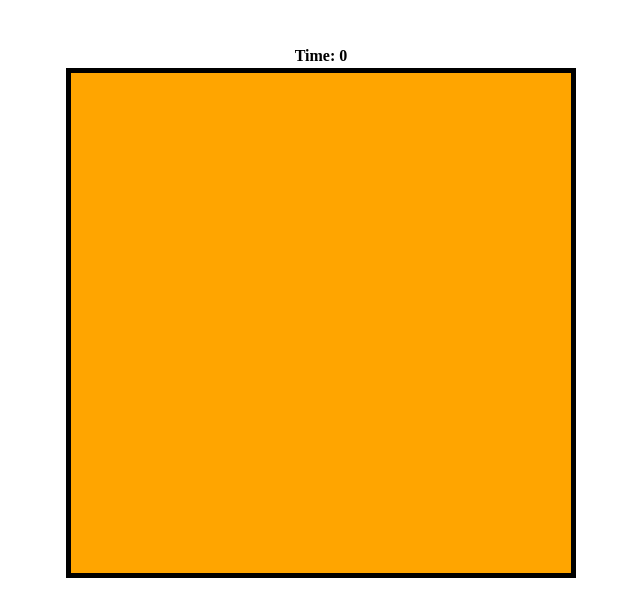
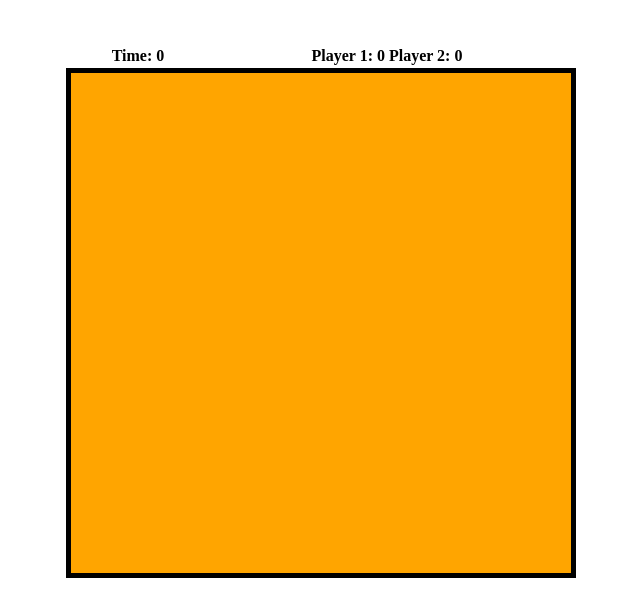
Before and after one commit to vonHub/Collider, a website: page public/game.html in a window 1280 px wide. Shown: the whole page, without its empty margins (319-959 px from the left). Drawn offline with Linux system fonts and the light colour scheme.

Commit message:
Added score element to table.

```diff
--- a/public/game.html
+++ b/public/game.html
@@ -16,6 +16,9 @@
         <th>
           <label id="lblTime">Time: 0</label>
         </th>
+        <th>
+          <label id="lblScore">Player 1: 0 Player 2: 0</label>
+        </th>
       </tr>
     </table>
   <div>
```
Also changed, not shown: README.md.
